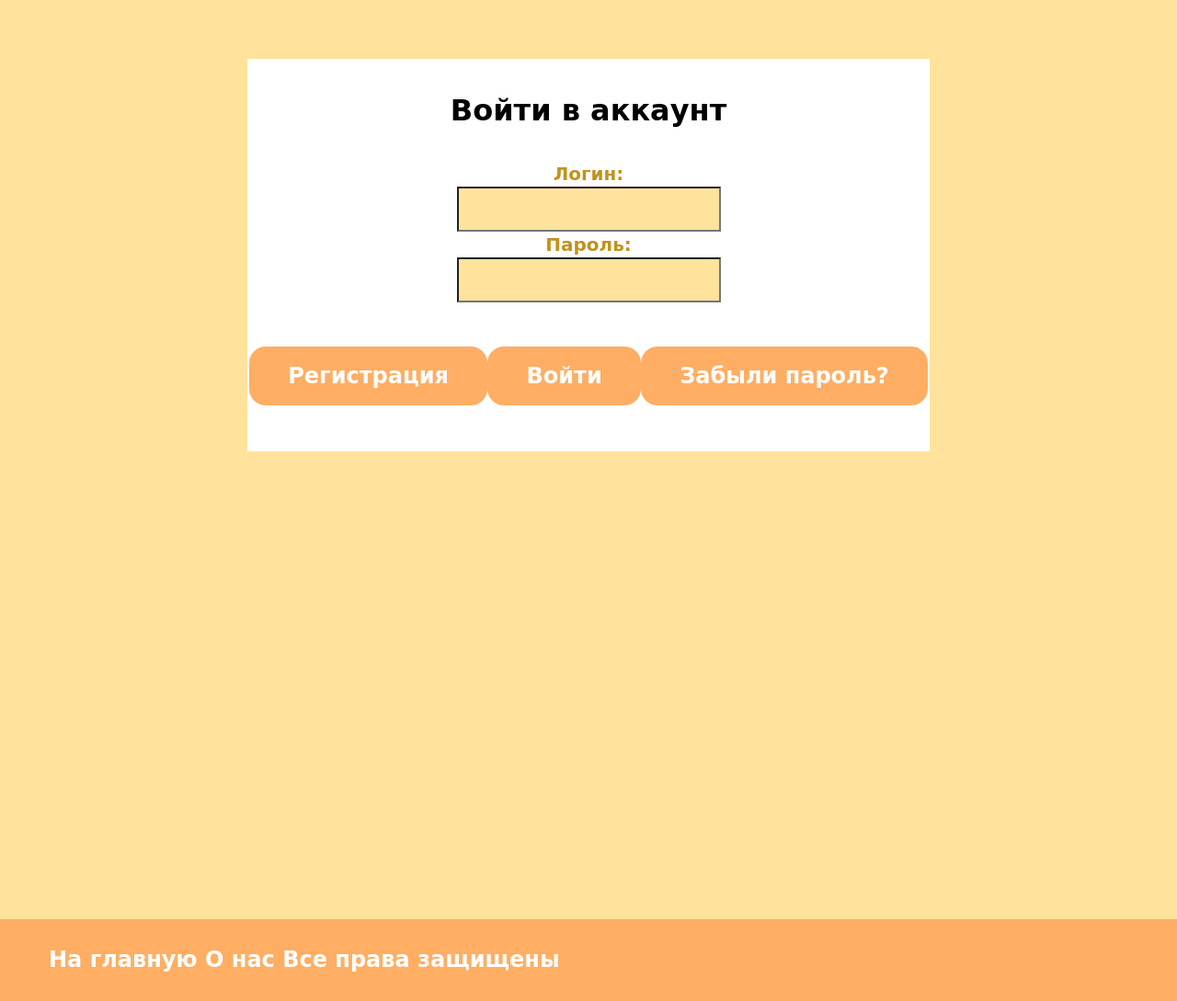
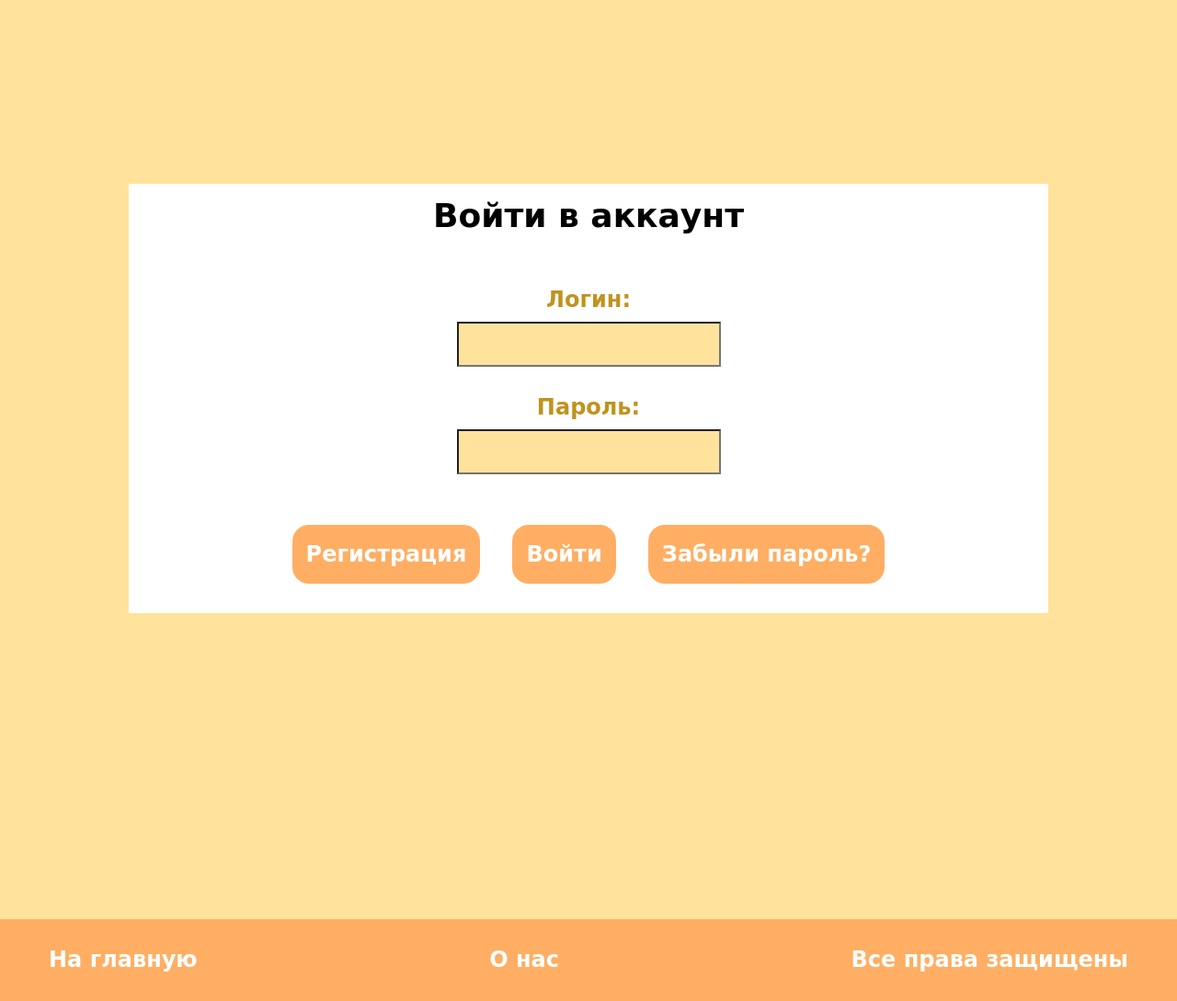
Before and after one commit to marl-ot/veb_kk, a Django app: page /login/ in a window 1280 px wide. Shown: the part 232-1321 px from the top of the page at 92% size. Run offline with Django 4.2, Linux system fonts and the light colour scheme; tables that the repository leaves empty hold one stand-in row (values such as "Sample post"); some libraries are stand-ins or nearby versions.

Commit message:
немного подредачил фронт, продолжу чуть позже

```diff
--- a/main/static/main/css/style.css
+++ b/main/static/main/css/style.css
@@ -2,16 +2,16 @@
 body,
 html {
     height: 100%;
+    width: 100%;
     min-height: 1000px;
     min-width: 1000px;
 }
 
 .center-nav-link:hover,
-.registration-link:hover {
-    color: #C0931E;
-}
-
-a {
+.registration-link:hover,
+.form-sub:hover,
+.title:hover {
+    color: black;
     text-decoration: none;
 }
 
@@ -114,6 +114,8 @@
     font-weight: 400;
     font-size: 24px;
     line-height: 29px;
+    margin-bottom: 13px;
+    margin-right: 27px;
 }
 
 
@@ -161,15 +163,17 @@
 
 .form-sec {
     display: flex;
+    justify-content: center;
+    margin-top: 200px;
 }
 
 .auth-form {
-    margin: 4em auto 1em;
     border: 2px solid white;
     background-color: white;
     display: flex;
     flex-direction: column;
-    width: 742px;
+    min-width: 1000px;
+    align-items: center;
 }
 
 
@@ -179,29 +183,13 @@
 }
 */
 
-.flex {
-    display: -webkit-box;
-    display: -moz-box;
-    display: -ms-flexbox;
-    display: -webkit-flex;
-    display: flex;
-}
-
-.flex-child {
-    -webkit-box-flex: 1 1 auto;
-    -moz-box-flex: 1 1 auto;
-    -webkit-flex: 1 1 auto;
-    -ms-flex: 1 1 auto;
-    flex: 1 1 auto;
-}
-
 .form-span {
-    margin: 1em auto;
     color: black;
     font-style: bold;
     font-weight: 900;
-    font-size: 32px;
+    font-size: 36px;
     line-height: 45px;
+    padding-top: 10px;
 }
 
 .input-wrapper {
@@ -213,9 +201,15 @@
     margin: auto;
     color: #C0931E;
     font-family: Comic Sans MS;
-    font-size: 20px;
+    font-size: 24px;
     font-weight: 700;
     line-height: 28px;
+    margin-top: 15px;
+    margin-bottom: 10px;
+}
+
+.login-buttons button {
+    margin: 0 30px;
 }
 
 .form-sub {
@@ -233,19 +227,26 @@
     font-size: 24px;
     line-height: 34px;
     max-width: 316px;
-    margin: 2em auto;
+    margin: 30px auto;
     -webkit-border-radius: 18px;
     -moz-border-radius: 18px;
     -ms-border-radius: 18px;
     -o-border-radius: 18px;
 }
 
-.form_sub:hover {
+
+/* .form_sub:hover {
     transition: all 0.5s;
     box-shadow: 0px 0px 20px 18px rgba(255, 255, 255, 1);
     -webkit-box-shadow: 0px 0px 20px 18px rgba(255, 255, 255, 1);
     -moz-box-shadow: 0px 0px 20px 18px rgba(255, 255, 255, 1);
-}
+    -webkit-transition:;
+    -moz-transition:;
+    -ms-transition:;
+    -o-transition:; */
+
+
+/* } */
 
 .success {
     color: #050537;
@@ -394,15 +395,32 @@
 .classes-wrapper,
 .classes {
     display: flex;
-    flex-direction: column;
+    /* flex-direction: column; */
+    flex-wrap: wrap;
 }
 
 .classes-wrapper {
     margin: 38px 72px;
 }
 
-.classes-wrapper-2 {
-    display: flex;
+.classes {
+    flex-direction: column;
+}
+
+.class-h2 {
+    color: black;
+    font-style: bold;
+    font-weight: 900;
+    font-size: 45px;
+    line-height: 45px;
+    padding-left: 40px;
+}
+
+@media (max-width: 2500px) {
+    .classes-wrapper {
+        /* flex-direction: column; */
+        max-width: 1300px;
+    }
 }
 
 .class-link {
@@ -427,9 +445,10 @@
     -o-border-radius: 42px;
 }
 
-.class-11 {
+
+/* .class-11 {
     width: 657px;
-}
+} */
 
 
 /* end of classes */
@@ -479,7 +498,7 @@
 
 footer {
     font-family: Comic Sans MS;
-    flex: 1 0 auto;
+    /* flex: 1 0 auto; */
     display: flex;
     background-color: #FFAE63;
     color: white;
--- a/main/templates/main/layouts/layout.html
+++ b/main/templates/main/layouts/layout.html
@@ -6,8 +6,8 @@
     <meta charset="UTF-8">
     <meta http-equiv="X-UA-Compatible" content="IE=edge">
     <meta name="viewport" content="width=device-width, initial-scale=1.0">
+    <link rel="stylesheet" href="https://maxcdn.bootstrapcdn.com/bootstrap/4.0.0/css/bootstrap.min.css" integrity="sha384-Gn5384xqQ1aoWXA+058RXPxPg6fy4IWvTNh0E263XmFcJlSAwiGgFAW/dAiS6JXm" crossorigin="anonymous">
     <link href="{% static '/main/css/style.css' %}" rel="stylesheet">
-    <link  rel="stylesheet"  href="https://maxcdn.bootstrapcdn.com/bootstrap/4.0.0/css/bootstrap.min.css"  integrity="sha384-Gn5384xqQ1aoWXA+058RXPxPg6fy4IWvTNh0E263XmFcJlSAwiGgFAW/dAiS6JXm"  crossorigin="anonymous">
     <link type="image/x-icon" rel="shortcut icon" href="{% static 'main/img/favicon.ico' %}">
     <link type="image/png" sizes="16x16" rel="icon" href="{% static 'main/img/favicon/favicon-16x16.png' %}">
     <link type="image/png" sizes="32x32" rel="icon" href="{% static 'main/img/favicon/favicon-32x32.png' %}">
@@ -27,8 +27,7 @@
                     -->
                 </a>
             </div>
-{% block body %}
-{% if request.user.is_authenticated %}
+            {% block body %} {% if request.user.is_authenticated %}
             <div class="center-navbar">
                 <a href="{% url 'maps' %}" class="center-nav-link">Мои карты</a>
                 <a href="#" class="center-nav-link">Меню</a>
@@ -38,8 +37,7 @@
             <div class="left-navbar">
                 <a href="{% url 'home' %}" class="title">Электронные контурные карты</a>
             </div>
-{% endif %}
-{% endblock %}
+            {% endif %} {% endblock %}
             <div class="right-navbar">
                 <div class="navbar-registration">
                     {% if request.user.is_authenticated %}
@@ -50,17 +48,23 @@
                     <!-- </div> -->
                     <a href="{% url 'login' %}" class="registration-link">Войти</a>{% endif %}
                 </div>
-                <a href="{% url 'login' %}" class="icon-account">
-                    <img src="{% static 'main/img/user.png' %}" alt="User" windth='119' height="119">
+                {% if request.user.is_authenticated %}
+                <a href="{% url 'account_student' %} class=" icon-account ">
+                    <img src="{% static 'main/img/user.png' %} " alt="User " windth='119' height="119 ">
                 </a>
+                {% else %}
+                <a href="{% url 'login' %} " class="icon-account ">
+                    <img src="{% static 'main/img/user.png' %} " alt="User " windth='119' height="119 ">
+                </a>
+                {% endif %}
             </div>
         </section>
     </header>
-    <div class="wrapper">
+    <div class="wrapper ">
         <main>
         {% if request.user.is_authenticated %}
-            <ul class="hidden-menu">
-                <li><a class="menu-link" href="{% url 'account_teacher' %}">Аккаунт</a></li>
+            <ul class="hidden-menu ">
+                <li><a class="menu-link " href="{% url 'account_teacher' %} ">Аккаунт</a></li>
             </ul>
         {% endif %}
         {% block main %} {% endblock %}
@@ -68,9 +72,9 @@
     </div>
     <footer>
         {% block footer %}
-        <a href="{% url 'home' %}" class="to-start">На главную</a>
-        <a href="{% url 'about' %}" class="to-start">О нас</a>
-        <span class="copyright"> Все права защищены</span>
+        <a href="{% url 'home' %} " class="to-start ">На главную</a>
+        <a href="{% url 'about' %} " class="to-start ">О нас</a>
+        <span class="copyright "> Все права защищены</span>
         {% endblock %}
     </footer>
 </body>
--- a/main/templates/main/login.html
+++ b/main/templates/main/login.html
@@ -10,10 +10,10 @@
             <div class="form-input">{{ f.errors }}</div>
             {% endfor %}
         </div>
-        <div class="flex">
-            <a href="{% url 'registration' %}" class="flex-child form-sub">Регистрация</a>
-            <button class="flex-child form-sub" type="submit">Войти</button>
-            <a href="{% url 'password_reset' %}" class="flex-child form-sub">Забыли пароль?</a>
+        <div class="login-buttons">
+            <a href="{% url 'registration' %}" class="form-sub">Регистрация</a>
+            <button class="form-sub" type="submit">Войти</button>
+            <a href="{% url 'password_reset' %}" class="form-sub">Забыли пароль?</a>
         </div>
     </form>
 </section>
--- a/main/templates/teacher/login.html
+++ b/main/templates/teacher/login.html
@@ -10,9 +10,9 @@
             <div class="form-input">{{ f.errors }}</div>
             {% endfor %}
         </div>
-            <div class="flex">
-                <button class="flex-child form-sub" type="submit">Войти</button>
-                <a href="{% url 'password_reset_teacher' %}" class="flex-child form-sub">Забыли пароль?</a>
+        <div class="login-buttons">
+            <button class="form-sub" type="submit">Войти</button>
+            <a href="{% url 'password_reset_teacher' %}" class="form-sub">Забыли пароль?</a>
         </div>
     </form>
 </section>
--- a/raitings/models.py
+++ b/raitings/models.py
@@ -6,7 +6,7 @@
     name = models.CharField('Имя', max_length = 50)
     patronymic = models.CharField('Отчество', max_length = 50)
     task = models.CharField('Задание', max_length = 200)
-    estimation = models.IntegerField('Оценка', validators=[MinValueValidator(2), MaxValueValidator(5)])
+    estimation = models.IntegerField('Оценка', validators=[MinValueValidator(1), MaxValueValidator(5)])
 
     def __str__(self):
         return self.surname
```
Also changed, not shown: main/templates/teacher/classes.html (+12 -15 lines), main/templates/teacher/layout.html (+17 -13 lines), db.sqlite3, main/static/main/css/bootstrap.min.css. Lines whose indentation alone changed are shown as unchanged.
